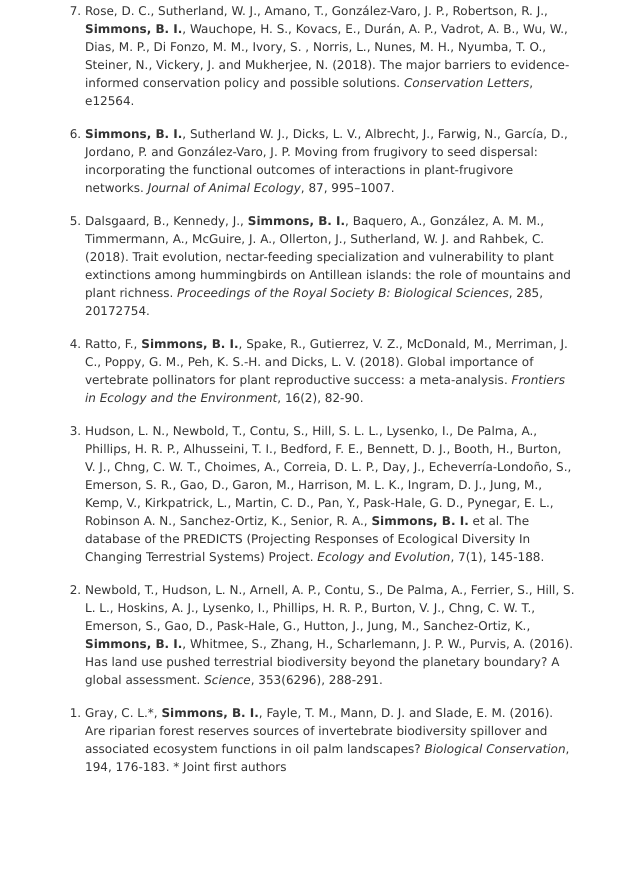
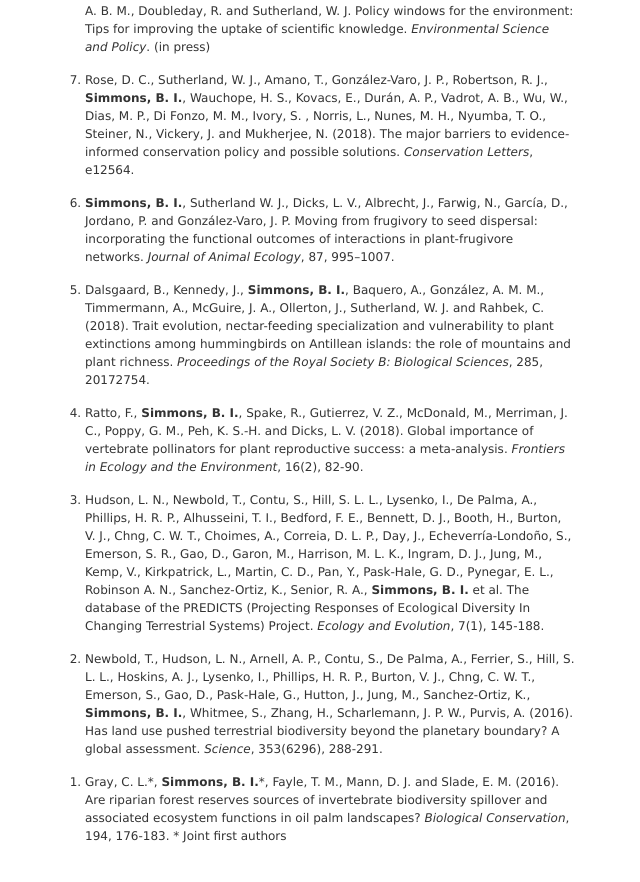
Before and after one commit to SimmonsBI/SimmonsBI.github.io, a Jekyll site: the page built from publications.md, in a window 1280 px wide and 900 px high, scrolled down 2116 px. Shown: the top 882 px of the window, without its empty margins (325-965 px from the left). Built offline with Jekyll 4.4.1, drawn with Linux system fonts in a browser that asks for light colours; before the commit the page ends 2947 px from its top, so only the background shows below that; some of the changed text lies outside the part shown.

```diff
--- a/publications.md
+++ b/publications.md
@@ -68,4 +70,4 @@ Details of my publications are also available on [Google Scholar](https://schola
 
 2. Newbold, T., Hudson, L. N., Arnell, A. P., Contu, S., De Palma, A., Ferrier, S., Hill, S. L. L., Hoskins, A. J., Lysenko, I., Phillips, H. R. P., Burton, V. J., Chng, C. W. T., Emerson, S., Gao, D., Pask-Hale, G., Hutton, J., Jung, M., Sanchez-Ortiz, K., **Simmons, B. I.**, Whitmee, S., Zhang, H., Scharlemann, J. P. W., Purvis, A. (2016). Has land use pushed terrestrial biodiversity beyond the planetary boundary? A global assessment. _Science_, 353(6296), 288-291.
 
-1. Gray, C. L.\*, **Simmons, B. I.**, Fayle, T. M., Mann, D. J. and Slade, E. M. (2016). Are riparian forest reserves sources of invertebrate biodiversity spillover and associated ecosystem functions in oil palm landscapes? _Biological Conservation_, 194, 176-183. * Joint first authors
+1. Gray, C. L.\*, **Simmons, B. I.**\*, Fayle, T. M., Mann, D. J. and Slade, E. M. (2016). Are riparian forest reserves sources of invertebrate biodiversity spillover and associated ecosystem functions in oil palm landscapes? _Biological Conservation_, 194, 176-183. * Joint first authors
```
Also changed, not shown: other parts of publications.md (+2 -0 lines).
